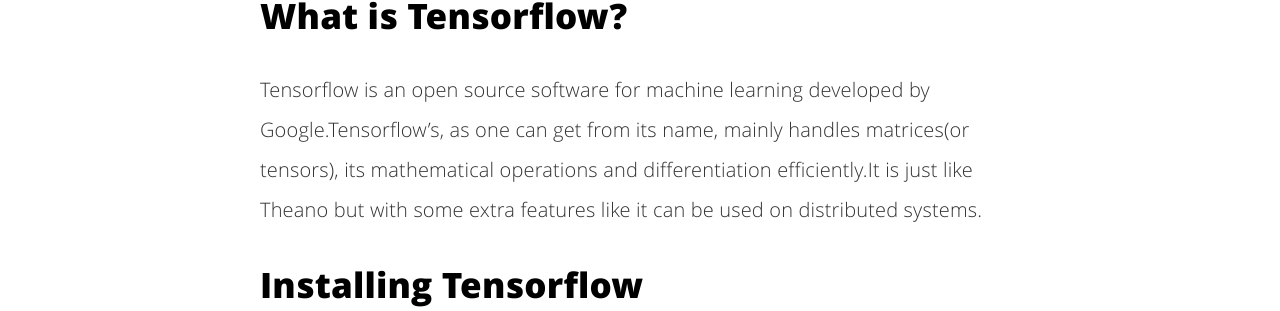
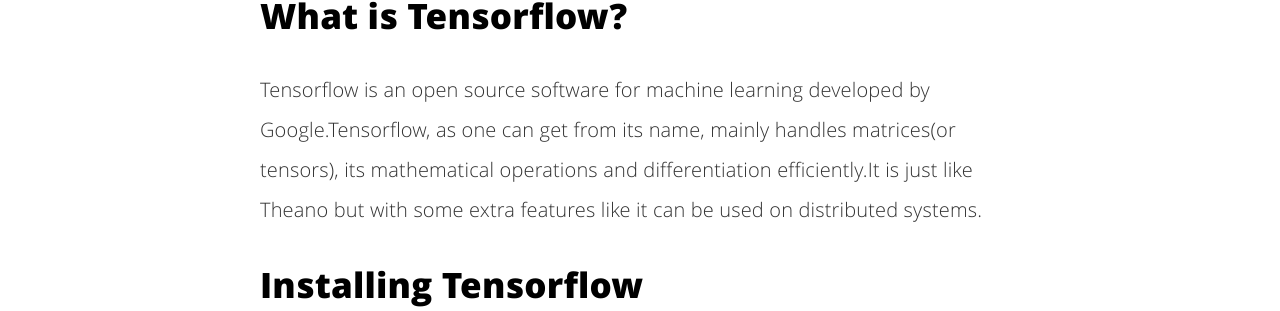
Before and after one commit to ranarag/ranarag.github.io, a Jekyll site: the page built from _posts/2017-07-05-tensorflow-basics.md, in a window 1280 px wide and 900 px high, scrolled down 765 px. Shown: the part 184-495 px from the top of the window. Built offline with Jekyll 4.4.1, drawn with Linux system fonts in a browser that asks for light colours; comment, search, counter and statistics services are not loaded.

```diff
--- a/_posts/2017-07-05-tensorflow-basics.md
+++ b/_posts/2017-07-05-tensorflow-basics.md
@@ -16,7 +16,7 @@ twitter_text:
 
 ## What is Tensorflow?
 
-Tensorflow is an open source software for machine learning developed by Google.Tensorflow's, as one can get from its name, mainly handles matrices(or tensors), its mathematical operations and differentiation efficiently.It is just like Theano but with some extra features like  it can be used on distributed systems.
+Tensorflow is an open source software for machine learning developed by Google.Tensorflow, as one can get from its name, mainly handles matrices(or tensors), its mathematical operations and differentiation efficiently.It is just like Theano but with some extra features like  it can be used on distributed systems.
 
 
 ## Installing Tensorflow
```
